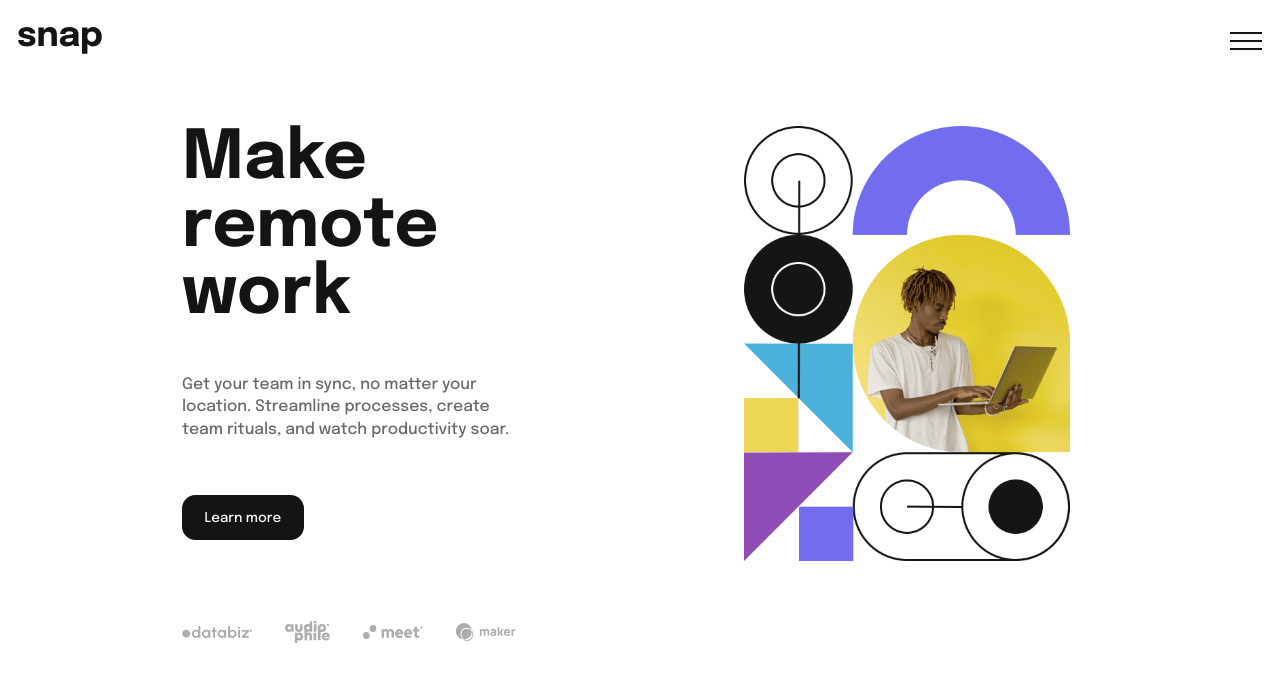
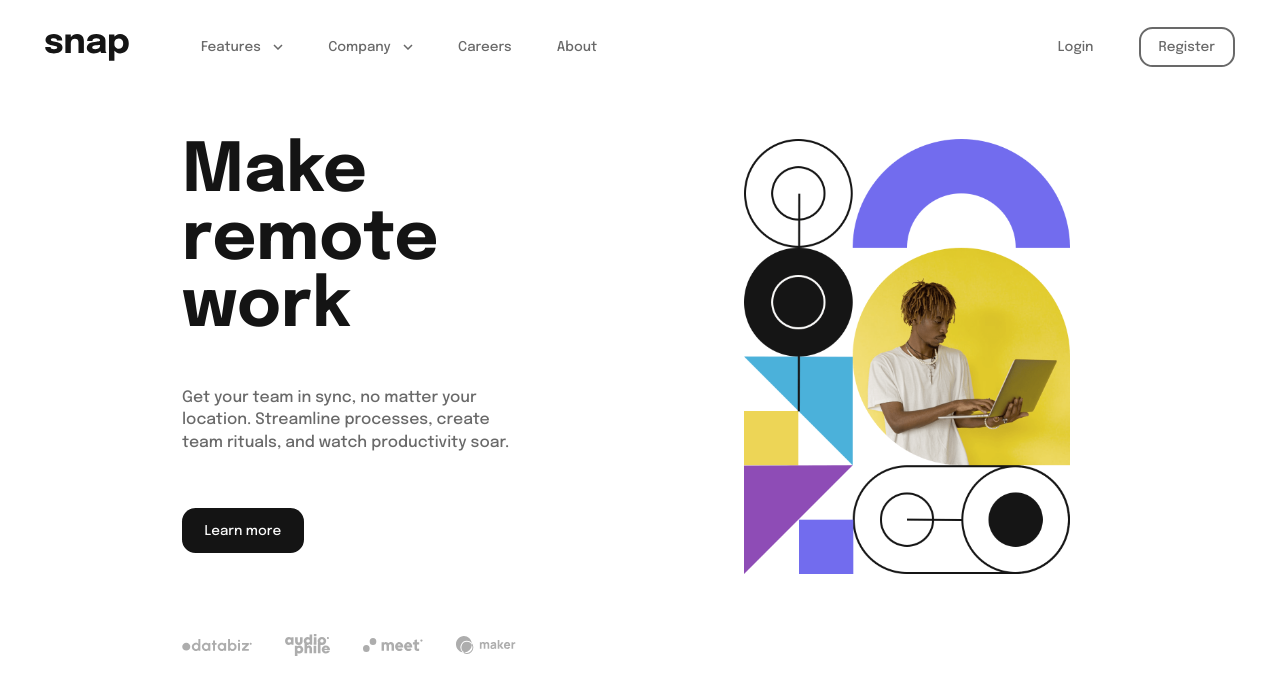
Before and after one commit to devKiratu/remotify, a Next.js app: page / in a window 1280 px wide. Shown: the top 694 px of the page. Built offline with nearby package versions, Linux system fonts and the light colour scheme.

Commit message:
add desktop navbar

```diff
--- a/components/Navbar.tsx
+++ b/components/Navbar.tsx
@@ -2,6 +2,8 @@ import Image from "next/image";
 import logo from "../public/img/logo.svg";
 import menuIcon from "../public/img/icon-menu.svg";
 import Link from "next/link";
+import arrowDown from "../public/img/icon-arrow-down.svg";
+import arrowUp from "../public/img/icon-arrow-up.svg";
 
 interface NavbarProps {
   onOpenMenu: () => void;
@@ -9,13 +11,41 @@ interface NavbarProps {
 
 export default function Navbar({ onOpenMenu }: NavbarProps) {
   return (
-    <nav className="flex justify-between items-center py-6 px-4">
+    <nav className="flex justify-between items-center py-6 px-4 md:px-10">
       <div>
         <Link href={"/"}>
           <Image src={logo} alt="" />
         </Link>
       </div>
-      <div>
+      <div className="text-xs hidden md:block flex-grow">
+        <ul className="flex justify-start ml-16 items-center">
+          <li className="text-mediumGray cursor-pointer mr-10 hover:text-lighterBlack focus:text-lighterBlack active:text-lighterBlack">
+            Features{" "}
+            <Image
+              src={arrowDown}
+              alt=""
+              className="inline-block ml-2 text-mediumGray"
+            />
+          </li>
+          <li className="cursor-pointer mr-10 hover:text-lighterBlack focus:text-lighterBlack active:text-lighterBlack">
+            Company{" "}
+            <Image src={arrowDown} alt="" className="inline-block ml-2 " />
+          </li>
+          <li className="cursor-pointer mr-10 hover:text-lighterBlack focus:text-lighterBlack active:text-lighterBlack">
+            Careers
+          </li>
+          <li className="cursor-pointer mr-10 hover:text-lighterBlack focus:text-lighterBlack active:text-lighterBlack">
+            About
+          </li>
+        </ul>
+      </div>
+      <div className=" text-xs md:flex justify-between items-center hidden">
+        <button className="block">Login</button>
+        <button className="block py-2 px-4 border-2 border-mediumGray rounded-xl w-full ml-10">
+          Register
+        </button>
+      </div>
+      <div className="md:hidden">
         <Image
           src={menuIcon}
           alt=""
```
